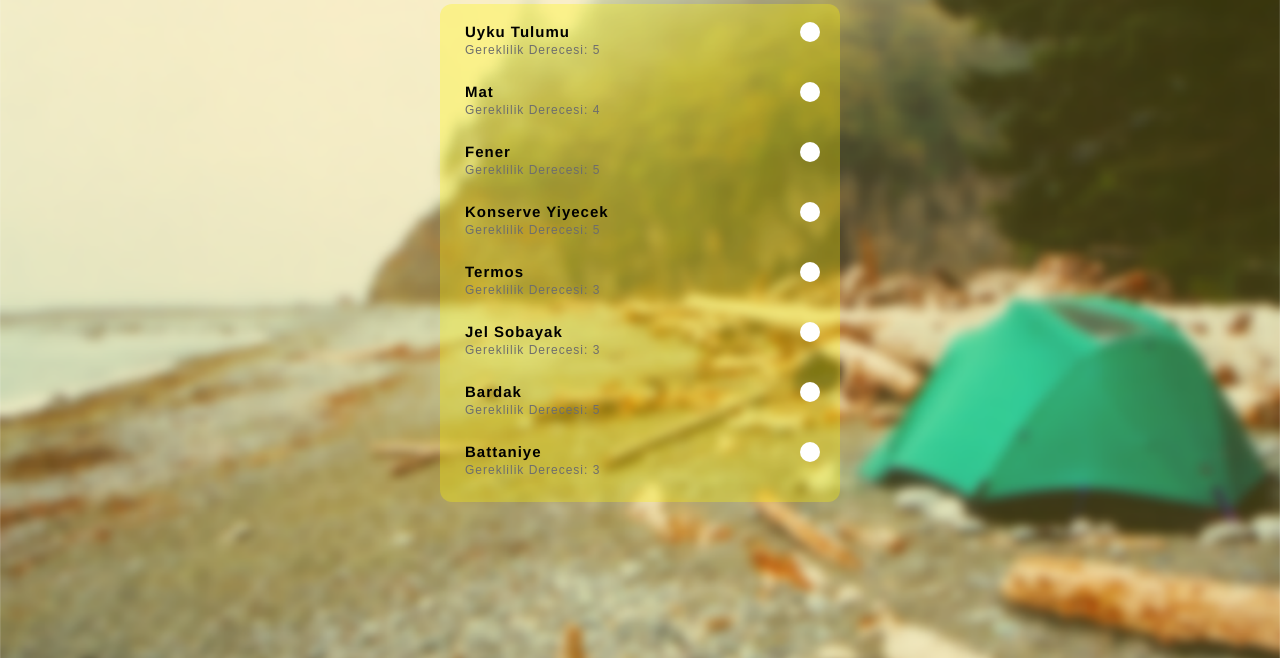
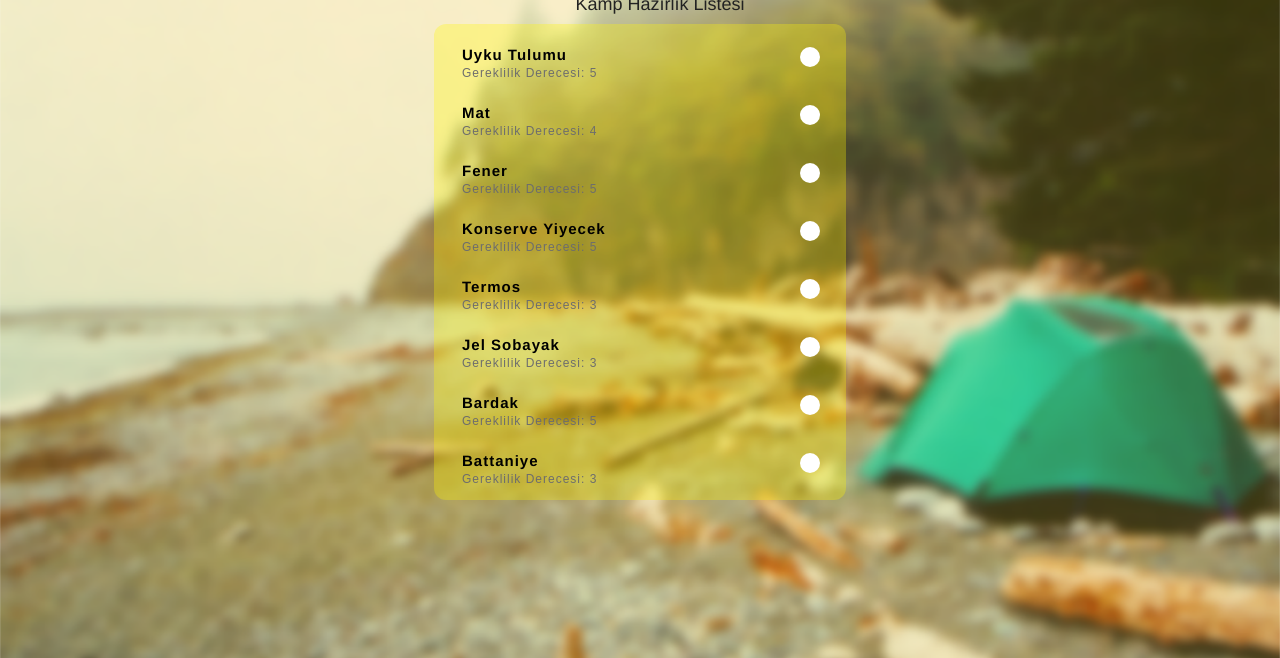
Before and after one commit to fatiherikli/camplist, a plain HTML site: page index.html in a window 1280 px wide. Shown: the part 142-800 px from the top of the page. Drawn offline with nearby package versions, Linux system fonts and the light colour scheme; a web font is replaced by a local one.

Commit message:
padding change

```diff
--- a/css/main.css
+++ b/css/main.css
@@ -101,7 +101,7 @@ input[type=checkbox] {
 
 
 label{
-  height: 60px;
+  height: 58px;
   display: block;
   color: #000;
   text-transform: capitalize;
@@ -113,7 +113,7 @@ label{
   cursor: pointer;
   transition: all 0.7s ease;
   position: relative;
-  padding: 5px;
+  padding: 2px;
   box-sizing: border-box;
   -moz-box-sizing: border-box;
   -webkit-box-sizing: border-box;
@@ -186,7 +186,7 @@ h3 {
 font-family: 'Helvetica';
 font-weight: lighter;
 	font-size: 18px;
-	margin-top: -2px;
+
 }
 
 label h2 span {
@@ -197,9 +197,8 @@ display: block;
 	background-color:rgba(255, 245, 0, 0.31);
 	margin: 0 auto;
 	border-radius: 12px;
-	padding-bottom: 18px;
-	margin-bottom: 3em;
-	margin-top: -18px;
+	padding: 6px;
+	margin-top: 2px;
 
 }
 
```
